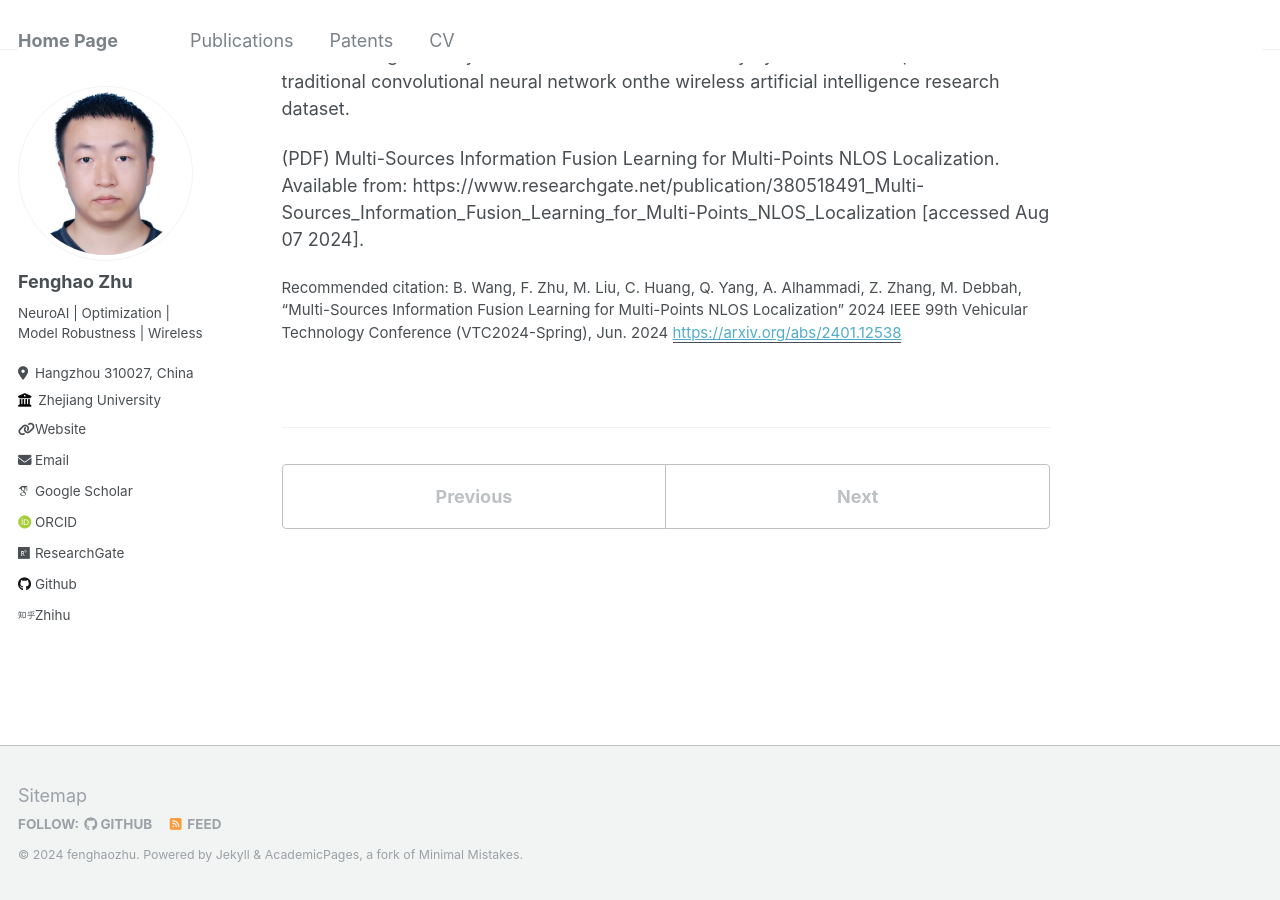
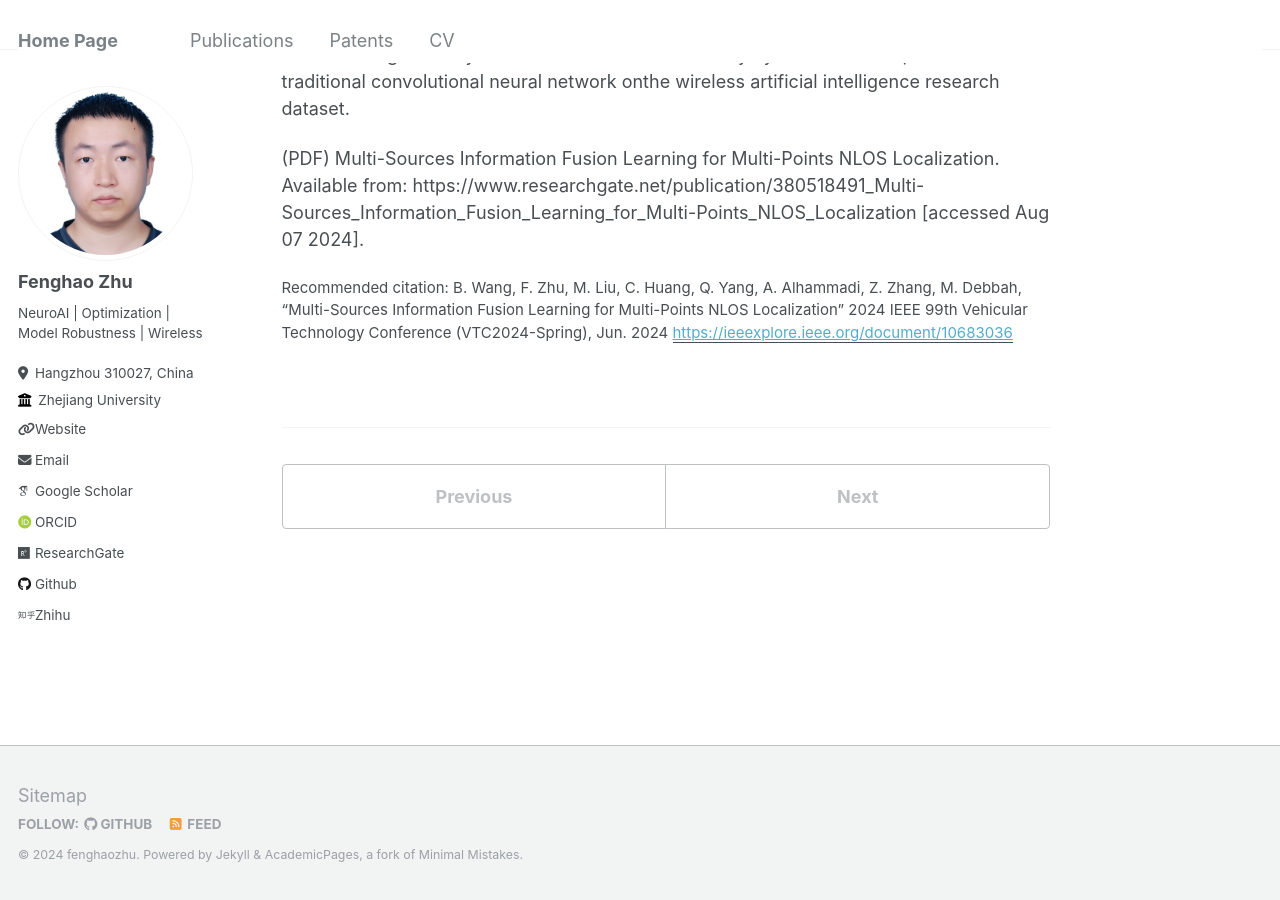
Before and after one commit to FenghaoZhu/FenghaoZhu.github.io, a Jekyll site: the page built from _publications/2024-06-24-AMDNloc.md, in a window 1280 px wide and 900 px high, scrolled down 625 px. Built offline with Jekyll 4.4.1, drawn with Linux system fonts in a browser that asks for light colours; some web fonts are replaced; part of the change alters nothing that is shown.

Commit message:
Update 2024-06-24-AMDNloc.md

```diff
--- a/_publications/2024-06-24-AMDNloc.md
+++ b/_publications/2024-06-24-AMDNloc.md
@@ -5,7 +5,7 @@ permalink: /publication/AMDNloc
 excerpt: 'we introduce a novel multi-source information fusion learning framework referred to as the Autosync Multi-Domain NLOS Localization (AMDNLoc).'
 date: 2024-06-24
 venue: '2024 IEEE 99th Vehicular Technology Conference (VTC2024-Spring), Jun. 2024'
-paperurl: 'https://arxiv.org/abs/2401.12538'
+paperurl: 'https://ieeexplore.ieee.org/document/10683036'
 citation: 'B. Wang, F. Zhu, M. Liu, C. Huang, Q. Yang, A. Alhammadi, Z. Zhang, M. Debbah, “Multi-Sources Information Fusion Learning for Multi-Points NLOS Localization” 2024 IEEE 99th Vehicular Technology Conference (VTC2024-Spring), Jun. 2024'
 ---
 
```
